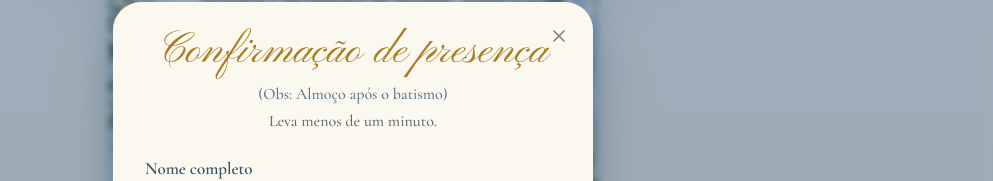
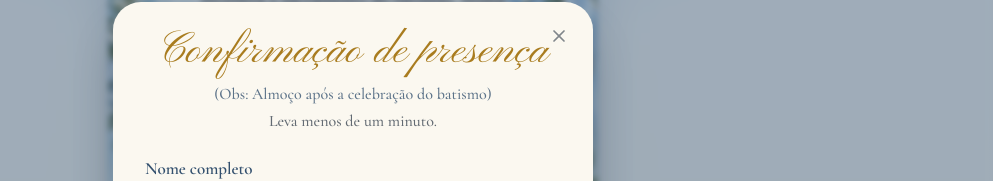
Before and after one commit to ghostSIX00/convite-batizado, a Next.js app: page / in a window 1280 px wide. Both pictures are taken after a click on the button "CONFIRMAR PRESENÇA". Shown: the part 243-424 px from the top of the page, without its empty margins (287-1280 px from the left). Built offline with nearby package versions, Linux system fonts and the light colour scheme; no server answers.

Commit message:
Update RsvpForm.tsx

```diff
--- a/src/components/RsvpForm.tsx
+++ b/src/components/RsvpForm.tsx
@@ -78,7 +78,7 @@ export default function RsvpForm({ onDone }: Props) {
         Confirmação de presença
       </p>
       <p className="mx-auto mt-2 text-center text-[16px] font-medium text-marinho/80">
-        (Obs: Almoço após o batismo)
+        (Obs: Almoço após a celebração do batismo)
       </p>
       <p className="mx-auto mt-1 max-w-[30ch] text-center text-[16px] leading-snug text-tinta/75">
         Leva menos de um minuto.
```
